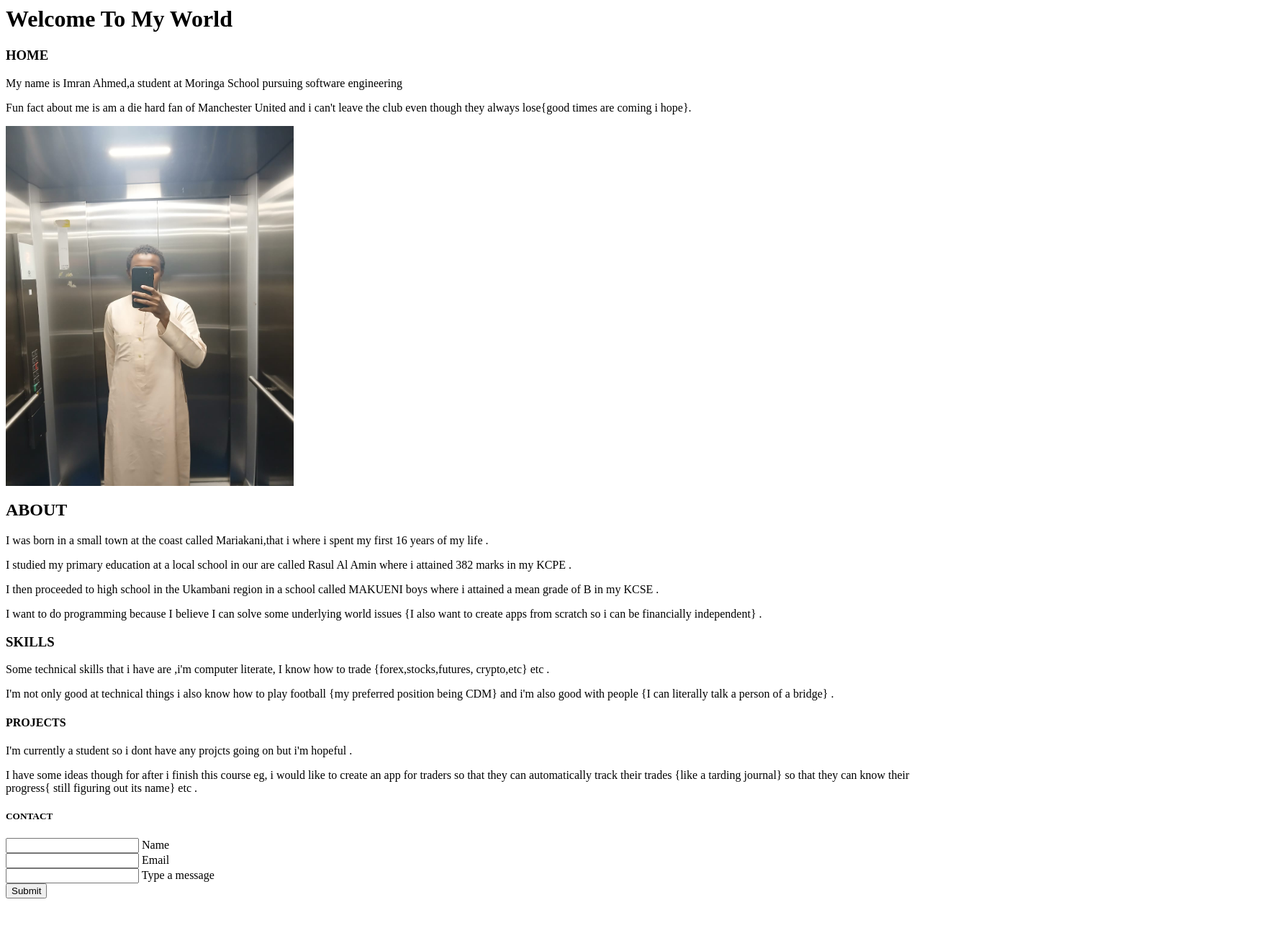
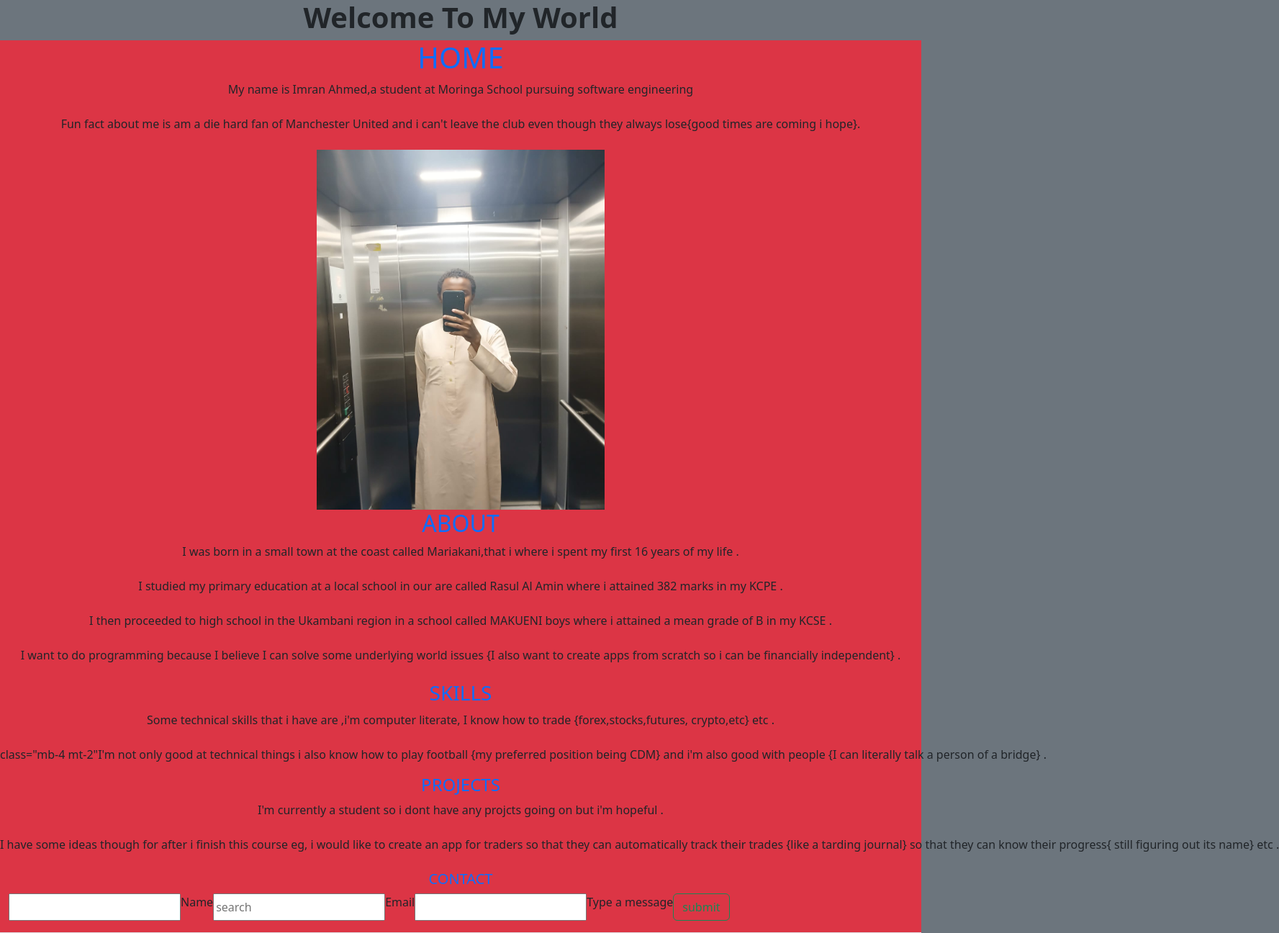
Before and after one commit to imranahmed-ctrl/bruno, a plain HTML site: page index.html in a window 1280 px wide. Shown: the whole page at 72% size, 1777 px wide, since content can reach past the window. Before the commit the page ends 1264 px from the top, so only its background shows below. Drawn offline with nearby package versions, Linux system fonts and the light colour scheme.

Commit message:
initialize git

```diff
--- a/index.html
+++ b/index.html
@@ -1,45 +1,47 @@
 <head>
     <title>My portfolio</title>
-    <h1>Welcome To My World</h1>
+    <h1 class="fw-bold">Welcome To My World</h1>
+     <link href="https://cdn.jsdelivr.net/npm/bootstrap@5.3.6/dist/css/bootstrap.min.css" rel="stylesheet" integrity="sha384-4Q6Gf2aSP4eDXB8Miphtr37CMZZQ5oXLH2yaXMJ2w8e2ZtHTl7GptT4jmndRuHDT" crossorigin="anonymous">
 </head>
-<body>
-    <section>
-        <nav>
-            <h1>HOME</h1>
-            <P>My name is Imran Ahmed,a student at Moringa School pursuing software engineering</P>
-            <p>Fun fact about me is am a die hard fan of Manchester United and i can't leave the club even though they always lose{good times are coming i hope}. </p>
+<body class="text-center bg-secondary">
+    <section class="section section-expand-lg bg-danger border-bottom">
+        <nav class="container-fluid">
+            <a class="navbar-brand" href="#">
+            <h1 class="text-primary">HOME</h1>
+            <P class="mb-4 mt-2">My name is Imran Ahmed,a student at Moringa School pursuing software engineering</P>
+            <p class="mb-4 mt-2">Fun fact about me is am a die hard fan of Manchester United and i can't leave the club even though they always lose{good times are coming i hope}. </p>
             <img src="its me.jpeg" alt="a picture of me" width="400" height="500">
         </nav>
         <nav>
-            <h2>ABOUT</h2>
-            <p>I was born in a small town at the coast called Mariakani,that i where i spent my first 16 years of my life .</p>
-            <p>I studied my primary education at a local school in our are called Rasul Al Amin where i attained 382 marks in my KCPE .</p>
-            <P>I then proceeded to high school in the Ukambani region in a school called MAKUENI boys where i attained a mean grade of B in my KCSE .</P>
-            <p>I want to do programming because I believe I can solve some underlying world issues {I also want to create apps from scratch so i can be financially independent} . </p>
+            <h2 class="text-primary">ABOUT</h2>
+            <p class="mb-4 mt-2">I was born in a small town at the coast called Mariakani,that i where i spent my first 16 years of my life .</p>
+            <p class="mb-4 mt-2">I studied my primary education at a local school in our are called Rasul Al Amin where i attained 382 marks in my KCPE .</p>
+            <P class="mb-4 mt-2">I then proceeded to high school in the Ukambani region in a school called MAKUENI boys where i attained a mean grade of B in my KCSE .</P>
+            <p class="mb-4 mt-2">I want to do programming because I believe I can solve some underlying world issues {I also want to create apps from scratch so i can be financially independent} . </p>
         </nav>
         <nav>
-            <h3>SKILLS</h3>
-            <p>Some technical skills that i have are ,i'm computer literate, I know how to trade {forex,stocks,futures, crypto,etc} etc .</p>
-            <p>I'm not only good at technical things i also know how to play football {my preferred position being CDM} and i'm also good with people {I can literally talk a person of a bridge} .</p>
+            <h3 class="text-primary">SKILLS</h3>
+            <p class="mb-4 mt-2">Some technical skills that i have are ,i'm computer literate, I know how to trade {forex,stocks,futures, crypto,etc} etc .</p>
+            <p> class="mb-4 mt-2"I'm not only good at technical things i also know how to play football {my preferred position being CDM} and i'm also good with people {I can literally talk a person of a bridge} .</p>
         </nav>
         <nav>
-            <h4>PROJECTS</h4>
-            <P>I'm currently a student so i dont have any projcts going on but i'm hopeful .</P>
-            <p>I have some ideas though for after i finish this course eg, i would like to create an app for traders so that they can automatically track their trades {like a tarding journal} so that they can know their progress{ still figuring out its name} etc .</p>
+            <h4 class="text-primary">PROJECTS</h4>
+            <P class="mb-4 mt-2">I'm currently a student so i dont have any projcts going on but i'm hopeful .</P>
+            <p class="mb-4 mt-2">I have some ideas though for after i finish this course eg, i would like to create an app for traders so that they can automatically track their trades {like a tarding journal} so that they can know their progress{ still figuring out its name} etc .</p>
         </nav>
-        <nav>
-            <h5>CONTACT</h5>
-            <form>
+        <nav class="container-fluid">
+            <h5 class="text-primary">CONTACT</h5>
+            <form class="d-flex" role="search">
                 <input type="text" name="name" id="name">
                 <label for="name">Name</label>
                 <br>
-                <input type="email" name="email" id="email">
+                <input class="form-control-me-2" type="search" placeholder="search" aria-label="search" type="email" name="email" id="email">
                 <label for="email">Email</label>
                 <br>
                 <input type="text" name="type a message">
                 <label for="type a message"> Type a message</label>
                 <br>
-                <input type="button" value="Submit">
+                <button type="submit" class="btn btn-outline-success">submit</button>
                 <br>
             </form>
         </nav>
```
Also changed, not shown: 1 other file.
